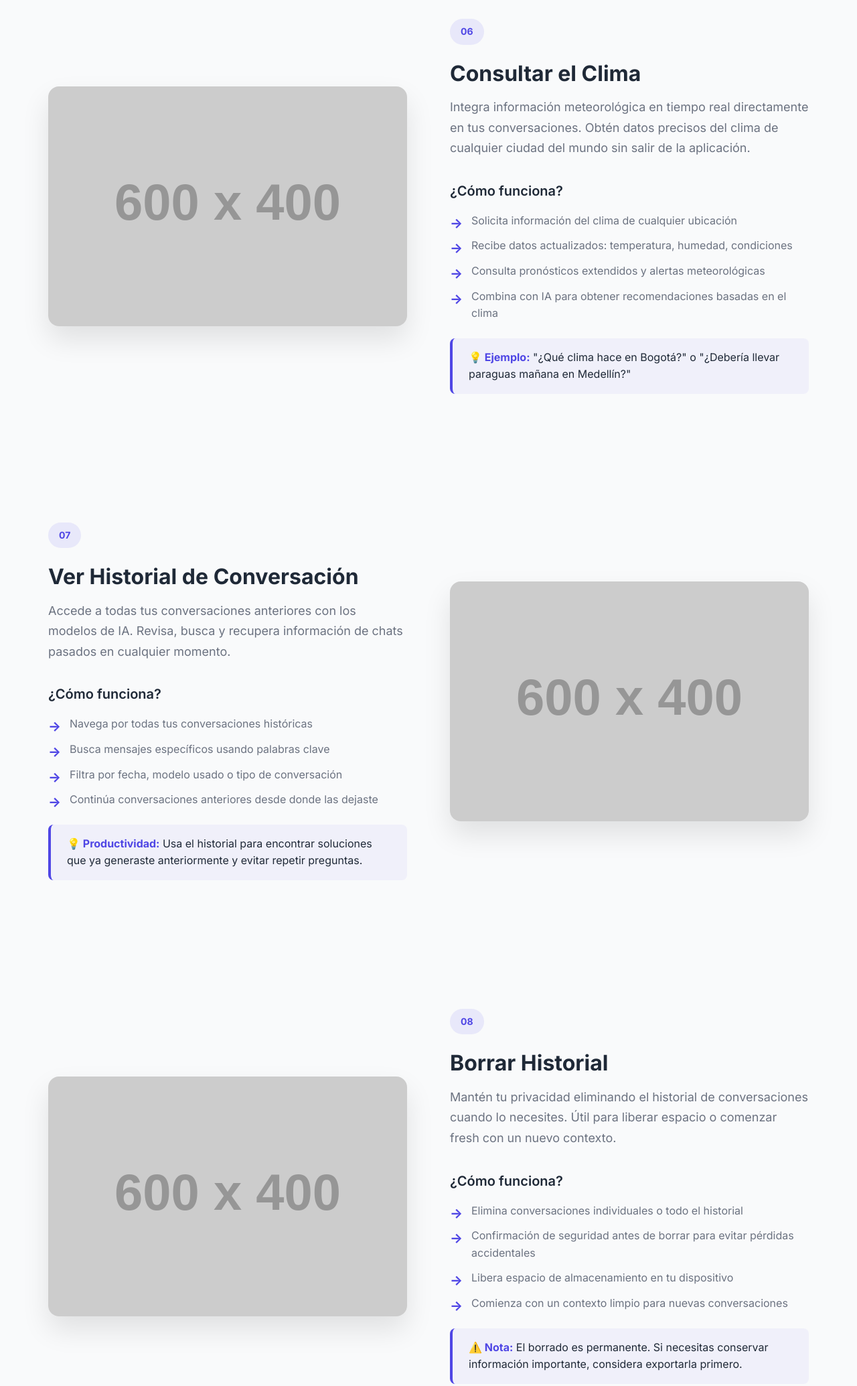
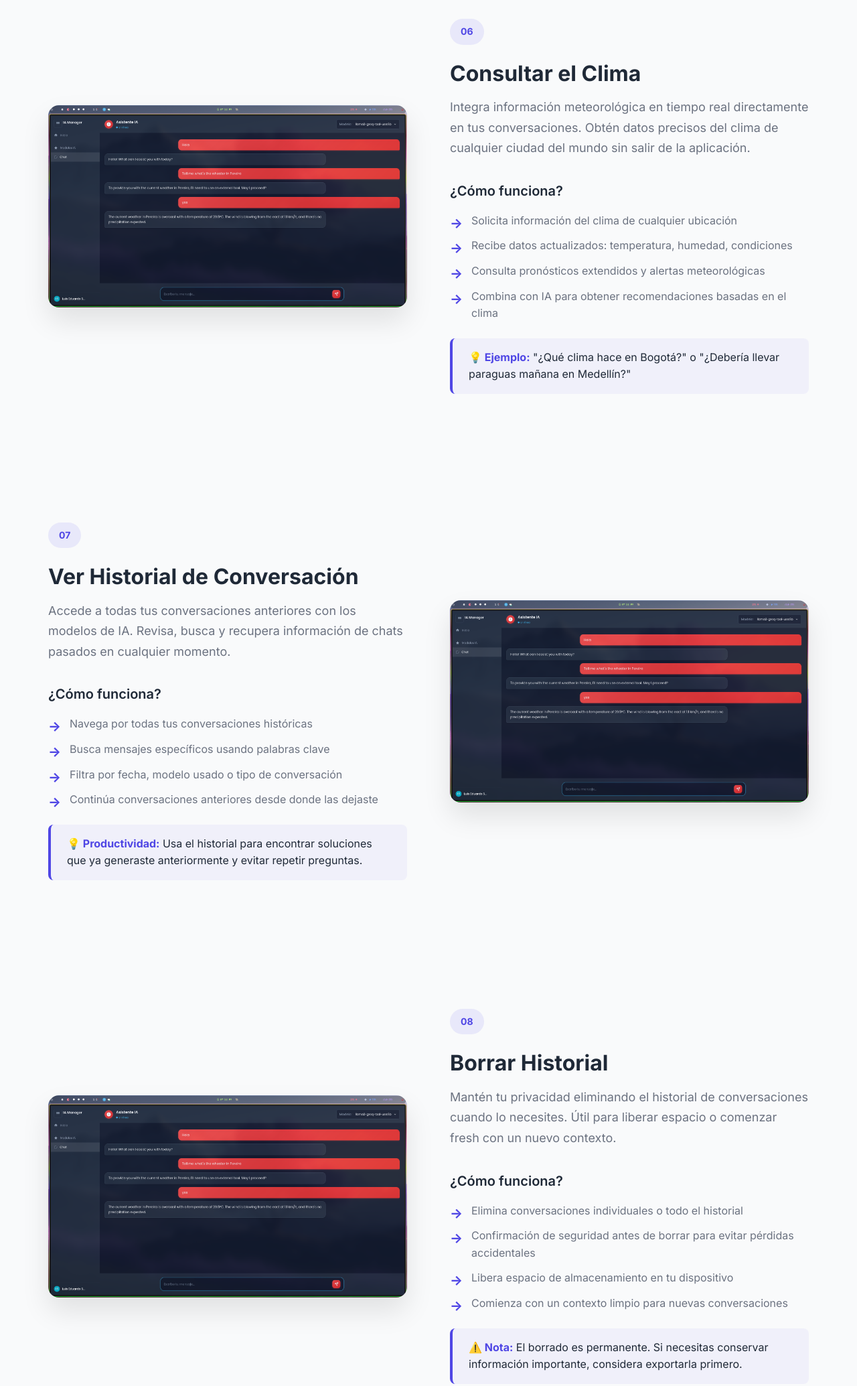
Before and after one commit to luissinisterra/local-ai-management-website, a plain HTML site: page features/index.html in a window 1280 px wide. Shown: the part 4300-6369 px from the top of the page at 67% size. Drawn offline with Linux system fonts and the light colour scheme; placeholder pictures from the web are drawn by us.

Commit message:
(feat) New Images

```diff
--- a/features/index.html
+++ b/features/index.html
@@ -1,4 +1,4 @@
-<!DOCTYPE html>
+<!doctype html>
 <html lang="es">
   <head>
     <meta charset="UTF-8" />
@@ -181,10 +181,7 @@
             </div>
           </div>
           <div class="feature-image">
-            <img
-              src="../assets/images/chat.png"
-              alt="Iniciar chat"
-            />
+            <img src="../assets/images/chat.png" alt="Iniciar chat" />
           </div>
         </article>
 
@@ -259,7 +256,7 @@
           </div>
           <div class="feature-image">
             <img
-              src="https://placehold.co/600x400/06b6d4/ffffff/png?text=Consultar+Clima"
+              src="../assets/images/consultar-clima.png"
               alt="Consultar clima"
             />
           </div>
@@ -294,7 +291,7 @@
           </div>
           <div class="feature-image">
             <img
-              src="https://placehold.co/600x400/f59e0b/ffffff/png?text=Historial+Chat"
+              src="../assets/images/consultar-clima.png"
               alt="Ver historial"
             />
           </div>
@@ -331,7 +328,7 @@
           </div>
           <div class="feature-image">
             <img
-              src="https://placehold.co/600x400/ef4444/ffffff/png?text=Borrar+Historial"
+              src="../assets/images/consultar-clima.png"
               alt="Borrar historial"
             />
           </div>
@@ -367,7 +364,7 @@
           </div>
           <div class="feature-image">
             <img
-              src="https://placehold.co/600x400/ec4899/ffffff/png?text=Modelo+Predeterminado"
+              src="../assets/images/consultar-clima.png"
               alt="Configurar predeterminado"
             />
           </div>
```
Also changed, not shown: assets/images/consultar-clima.png (added).
